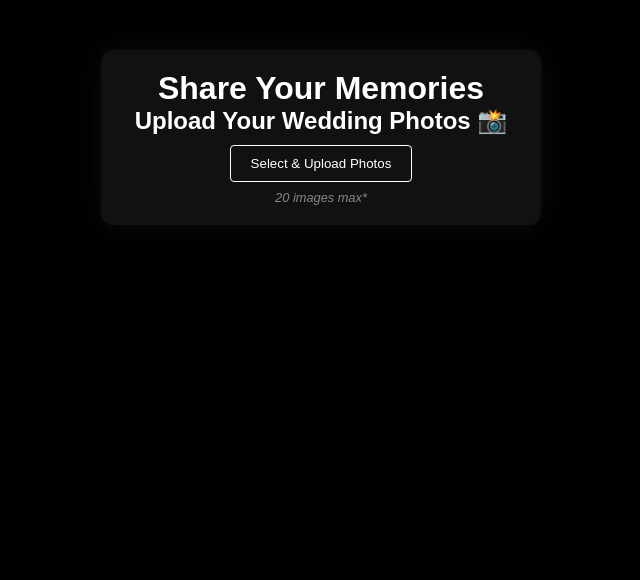
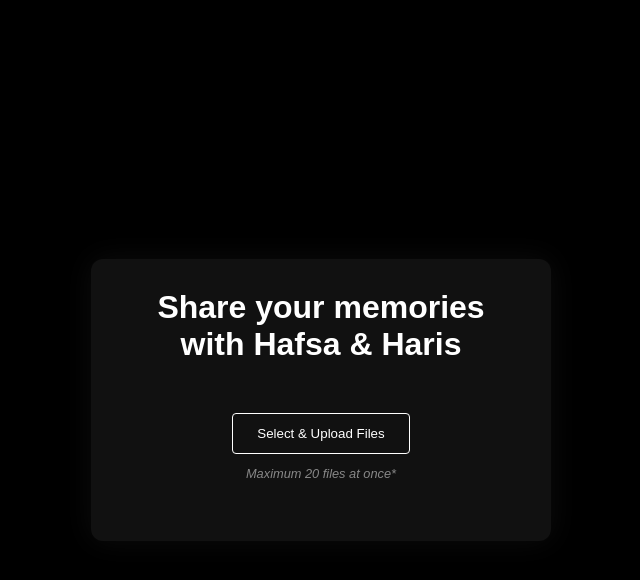
Before and after one commit to haadisaqib/wedding-upload, a React (Vite) app: page / in a window 1280 px wide. Shown: the top 580 px of the page, without its empty margins (319-959 px from the left). Built offline with nearby package versions, Linux system fonts and the light colour scheme.

Commit message:
changes to css

```diff
--- a/src/App.css
+++ b/src/App.css
@@ -3,28 +3,36 @@ body {
   margin: 0;
   padding: 0;
   font-family: Arial, sans-serif;
-  background: #000; /* Pure black background */
-  color: #fff; /* White text */
+  background: #000;
+  color: #fff;
+  height: 100vh;
+  display: flex;
+  justify-content: center;
+  align-items: center;
 }
 
-/* Container */
+/* Container - perfectly centered */
 .container {
+  width: 90%;
   max-width: 400px;
-  margin: 50px auto;
-  padding: 20px;
-  background: #111; /* Very dark gray */
+  padding: 30px;
+  background: #111;
   border-radius: 12px;
   box-shadow: 0 0 30px rgba(255, 255, 255, 0.05);
   text-align: center;
 }
 
 /* Headings */
-h1, h2 {
-  margin: 0;
-  opacity: 0; /* Start hidden for animation */
+h1 {
+  margin-bottom: 40px;
+  opacity: 0;
 }
 
-/* Animation classes */
+h2 {
+  display: none; /* Removed as per request */
+}
+
+/* Animation */
 .animated-text {
   opacity: 0;
   transform: translateY(20px);
@@ -36,44 +44,16 @@ h1, h2 {
   transform: translateY(0);
 }
 
-.fadeInDelay {
-  opacity: 1;
-  transform: translateY(0);
-  transition-delay: 0.5s;
-}
-
-/* Custom File Upload */
-.custom-file-upload {
-  display: inline-block;
-  margin-bottom: 20px;
-  padding: 10px 20px;
-  cursor: pointer;
-  border: 1px solid #fff;
-  border-radius: 4px;
-  background-color: transparent;
-  color: #fff;
-  transition: background-color 0.3s, color 0.3s;
-}
-
-.custom-file-upload:hover {
-  background-color: #fff;
-  color: #000;
-}
-
-.custom-file-upload input[type="file"] {
-  display: none;
-}
-
 /* Button */
 button {
   background-color: transparent;
   color: #fff;
-  padding: 10px 20px;
+  padding: 12px 24px;
   border: 1px solid #fff;
   border-radius: 4px;
   cursor: pointer;
   transition: background-color 0.3s, color 0.3s;
-  margin-top: 10px;
+  margin-bottom: 12px;
 }
 
 button:hover {
@@ -86,12 +66,20 @@ button:disabled {
   cursor: not-allowed;
 }
 
+/* Note below button */
+.note {
+  margin-bottom: 30px;
+  color: #888;
+  font-size: 0.8rem;
+  font-style: italic;
+}
+
 /* Progress Bar */
 .progress-bar {
   width: 100%;
   background-color: #222;
   border-radius: 4px;
-  margin-top: 20px;
+  margin-top: 30px;
   height: 25px;
   overflow: hidden;
 }
--- a/src/App.jsx
+++ b/src/App.jsx
@@ -16,14 +16,13 @@ function App() {
     const selectedFiles = Array.from(e.target.files);
 
     if (selectedFiles.length > 20) {
-      setMessage('You can only upload up to 20 photos at once.');
+      setMessage('You can only upload up to 20 files at once.');
       e.target.value = null; // Clear the input
       return;
     }
 
     setFiles(selectedFiles);
 
-    // Auto-upload after selection
     if (selectedFiles.length > 0) {
       await handleUpload(selectedFiles);
     }
@@ -31,7 +30,7 @@ function App() {
 
   const handleUpload = async (selectedFiles) => {
     const formData = new FormData();
-    Array.from(selectedFiles).forEach(file => formData.append('photos', file));
+    Array.from(selectedFiles).forEach(file => formData.append('photos', file)); // We keep 'photos' for backend consistency
 
     try {
       await axios.post('https://wedding.ngrok.app/upload', formData, {
@@ -55,8 +54,7 @@ function App() {
 
   return (
     <div className="container">
-      <h1 className={`animated-text ${animateText ? 'fadeIn' : ''}`}>Share Your Memories</h1>
-      <h2 className={`animated-text ${animateText ? 'fadeInDelay' : ''}`}>Upload Your Wedding Photos 📸</h2>
+      <h1 className={`animated-text ${animateText ? 'fadeIn' : ''}`}>Share your memories with Hafsa & Haris</h1>
 
       {/* Hidden native input */}
       <input
@@ -68,10 +66,10 @@ function App() {
       />
 
       {/* Single unified button */}
-      <button onClick={handleClick}>Select & Upload Photos</button>
+      <button onClick={handleClick}>Select & Upload Files</button>
 
-      {/* Small text */}
-      <p className="note">20 images max*</p>
+      {/* Small note */}
+      <p className="note">Maximum 20 files at once*</p>
 
       {progress > 0 && (
         <div className="progress-bar">
```
